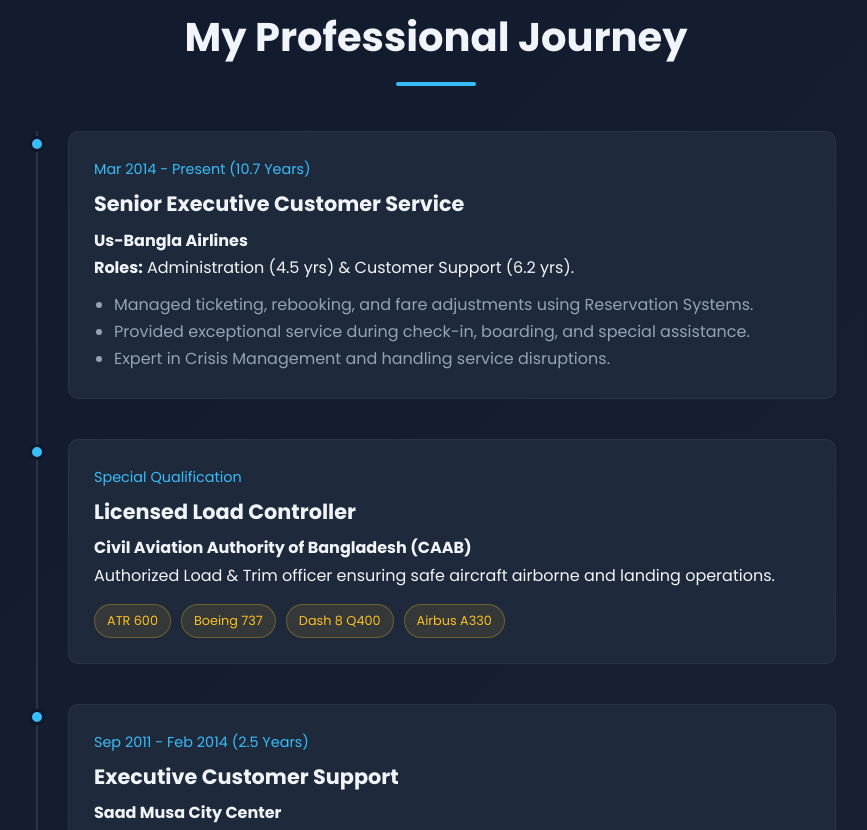
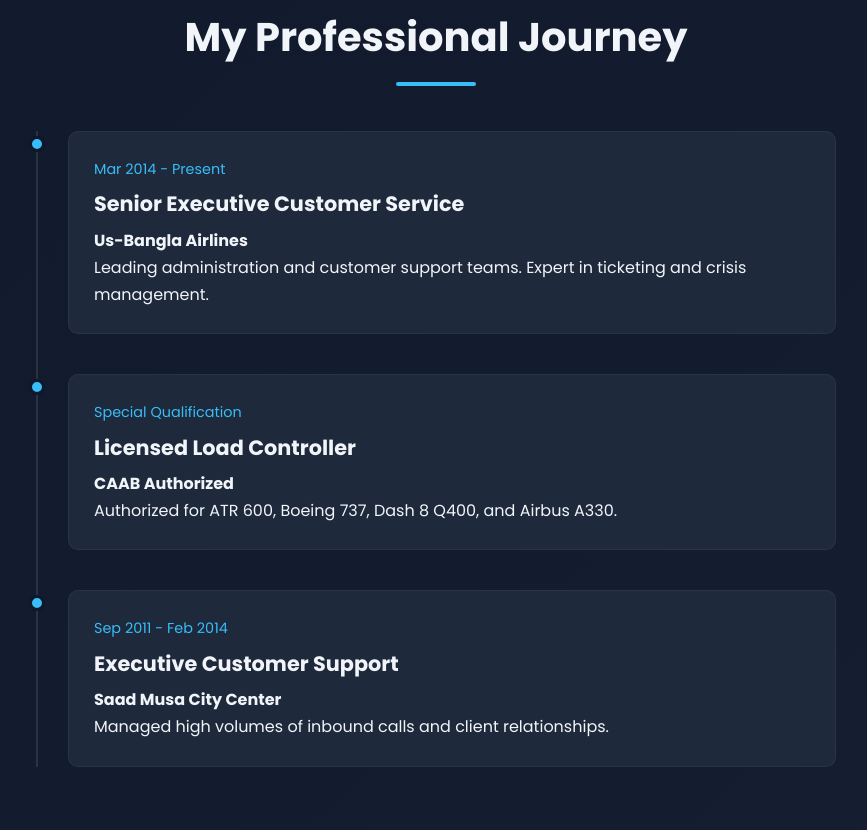
Before and after one commit to codingmaster0088-hub/Rasel-Portfolio, a plain HTML site: page index.html in a window 1280 px wide. Shown: the part 959-1789 px from the top of the page, without its empty margins (204-1071 px from the left). Drawn offline with Linux system fonts and the light colour scheme.

Commit message:
Updated my changes

```diff
--- /dev/null
+++ b/data.json
@@ -0,0 +1,47 @@
+{
+    "profile": {
+        "name": "MD. Rasel Hossain",
+        "role": "Senior Aviation Professional & Web Developer",
+        "bio": "Over 13.7 years of experience in Us-Bangla Airlines. Expert in Load Control, Customer Service, and Operations. Transitioning into Full Stack Web Development.",
+        "phone": "01689573225",
+        "email": "radoanrasel112233@gmail.com",
+        "location": "Tongi, Gazipur",
+        "photo": "assets/my-photo.jpg"
+    },
+    "journey": [
+        {
+            "date": "Mar 2014 - Present",
+            "role": "Senior Executive Customer Service",
+            "company": "Us-Bangla Airlines",
+            "desc": "Leading administration and customer support teams. Expert in ticketing and crisis management."
+        },
+        {
+            "date": "Special Qualification",
+            "role": "Licensed Load Controller",
+            "company": "CAAB Authorized",
+            "desc": "Authorized for ATR 600, Boeing 737, Dash 8 Q400, and Airbus A330."
+        },
+        {
+            "date": "Sep 2011 - Feb 2014",
+            "role": "Executive Customer Support",
+            "company": "Saad Musa City Center",
+            "desc": "Managed high volumes of inbound calls and client relationships."
+        }
+    ],
+    "projects": [
+        {
+            "title": "Main Portfolio Hub",
+            "desc": "My central hub for all coding experiments.",
+            "tech": "HTML/CSS",
+            "link": "https://codingmaster0088-hub.github.io",
+            "icon": "fas fa-code"
+        },
+        {
+            "title": "GitHub Repositories",
+            "desc": "Explore my source codes and contributions.",
+            "tech": "Git",
+            "link": "https://github.com/codingmaster0088-hub",
+            "icon": "fab fa-github"
+        }
+    ]
+}
--- a/index.html
+++ b/index.html
@@ -58,9 +58,12 @@
 
     <!-- My Journey (Timeline from CV) -->
     <section id="journey" class="section">
-        <div class="container">
-            <h2 class="section-title">My Professional Journey</h2>
-            <div class="timeline">
+    <div class="container">
+        <h2 class="section-title">My Professional Journey</h2>
+        <!-- এখানে আমরা আইডি দিয়েছি, ভেতরে কিছু নেই -->
+        <div class="timeline" id="journey-container"></div>
+    </div>
+</section>
 
                 <!-- Latest Job -->
                 <div class="timeline-item">
@@ -173,11 +176,13 @@
 
     <!-- Developer Portfolio (Clickable) -->
     <section id="portfolio" class="section">
-        <div class="container">
-            <h2 class="section-title">Developer Portfolio</h2>
-            <p class="subtitle">Click on any project to view the live version.</p>
-
-            <div class="project-grid">
+    <div class="container">
+        <h2 class="section-title">Developer Portfolio</h2>
+        <p class="subtitle">Click on any project to view.</p>
+        <!-- এখানেও আইডি দেওয়া হলো -->
+        <div class="project-grid" id="portfolio-container"></div>
+    </div>
+</section>
 
                 <!-- Main Project Link (Your Root Site) -->
                 <a href="https://codingmaster0088-hub.github.io" target="_blank" class="project-card">
--- a/script.js
+++ b/script.js
@@ -1,13 +1,10 @@
-// Typing Animation
+// Typing Animation (আগের মতোই থাকবে)
 const textSpan = document.querySelector('.typing-text');
-const words = ["Senior Aviation Professional", "Customer Experience Leader", "Web Developer", "Load Controller"];
-let wordIndex = 0;
-let charIndex = 0;
-let isDeleting = false;
+const words = ["Aviation Expert", "Web Developer", "Load Controller", "Customer Leader"];
+let wordIndex = 0, charIndex = 0, isDeleting = false;
 
 function type() {
     const currentWord = words[wordIndex];
-
     if (isDeleting) {
         textSpan.textContent = currentWord.substring(0, charIndex - 1);
         charIndex--;
@@ -15,42 +12,78 @@
         textSpan.textContent = currentWord.substring(0, charIndex + 1);
         charIndex++;
     }
-
     if (!isDeleting && charIndex === currentWord.length) {
-        isDeleting = true;
-        setTimeout(type, 2000); // Pause at end of word
+        isDeleting = true; setTimeout(type, 2000);
     } else if (isDeleting && charIndex === 0) {
-        isDeleting = false;
-        wordIndex = (wordIndex + 1) % words.length;
-        setTimeout(type, 500);
+        isDeleting = false; wordIndex = (wordIndex + 1) % words.length; setTimeout(type, 500);
     } else {
         setTimeout(type, isDeleting ? 100 : 150);
     }
 }
 document.addEventListener('DOMContentLoaded', type);
 
-// Mobile Menu
+// Mobile Menu (আগের মতোই)
 const menuBtn = document.querySelector('.menu-btn');
 const navLinks = document.querySelector('.nav-links');
-
 menuBtn.addEventListener('click', () => {
     navLinks.classList.toggle('active');
-    // Change Icon
     const icon = menuBtn.querySelector('i');
-    if (navLinks.classList.contains('active')) {
-        icon.classList.remove('fa-bars');
-        icon.classList.add('fa-times');
-    } else {
-        icon.classList.remove('fa-times');
-        icon.classList.add('fa-bars');
-    }
+    icon.classList.toggle('fa-bars');
+    icon.classList.toggle('fa-times');
 });
 
-// Close menu when clicking a link
-document.querySelectorAll('.nav-links a').forEach(link => {
-    link.addEventListener('click', () => {
-        navLinks.classList.remove('active');
-        menuBtn.querySelector('i').classList.remove('fa-times');
-        menuBtn.querySelector('i').classList.add('fa-bars');
-    });
-});
+// ==========================================
+// DYNAMIC CONTENT LOADER (NEW CODE)
+// ==========================================
+
+async function loadData() {
+    try {
+        const response = await fetch('data.json');
+        const data = await response.json();
+
+        // 1. Load Journey/Experience
+        const journeyContainer = document.getElementById('journey-container');
+        let journeyHTML = '';
+
+        data.journey.forEach(job => {
+            journeyHTML += `
+                <div class="timeline-item">
+                    <div class="timeline-dot"></div>
+                    <div class="timeline-content">
+                        <span class="date">${job.date}</span>
+                        <h3>${job.role}</h3>
+                        <h4>${job.company}</h4>
+                        <p>${job.desc}</p>
+                    </div>
+                </div>
+            `;
+        });
+        journeyContainer.innerHTML = journeyHTML;
+
+        // 2. Load Portfolio
+        const portfolioContainer = document.getElementById('portfolio-container');
+        let portfolioHTML = '';
+
+        data.projects.forEach(project => {
+            portfolioHTML += `
+                <a href="${project.link}" target="_blank" class="project-card">
+                    <div class="card-image">
+                        <i class="${project.icon} branch-icon"></i>
+                    </div>
+                    <div class="card-info">
+                        <h3>${project.title}</h3>
+                        <p>${project.desc}</p>
+                        <span class="tech">${project.tech}</span>
+                    </div>
+                </a>
+            `;
+        });
+        portfolioContainer.innerHTML = portfolioHTML;
+
+    } catch (error) {
+        console.error('Error loading data: - script.js:84', error);
+    }
+}
+
+// Call the function to load data
+loadData();
```
